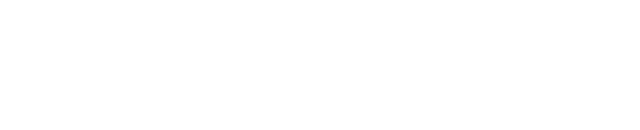
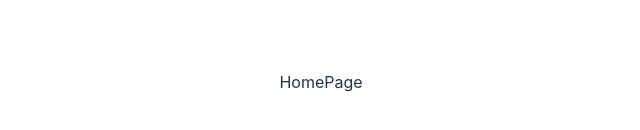
Before and after one commit to omarakamal/new-practice, a React (Vite) app: page / in a window 1280 px wide. Before the commit this address had no page. Shown: the part 318-448 px from the top of the page, without its empty margins (319-959 px from the left). Built offline with nearby package versions, Linux system fonts and the light colour scheme.

Commit message:
Changed route2

```diff
--- a/src/App.jsx
+++ b/src/App.jsx
@@ -6,7 +6,7 @@
   return (
     <>
       <Routes>
-        <Route path='/home' element={<HomePage></HomePage>} ></Route>
+        <Route path='/' element={<HomePage></HomePage>} ></Route>
       </Routes>
     </>
   )
```
